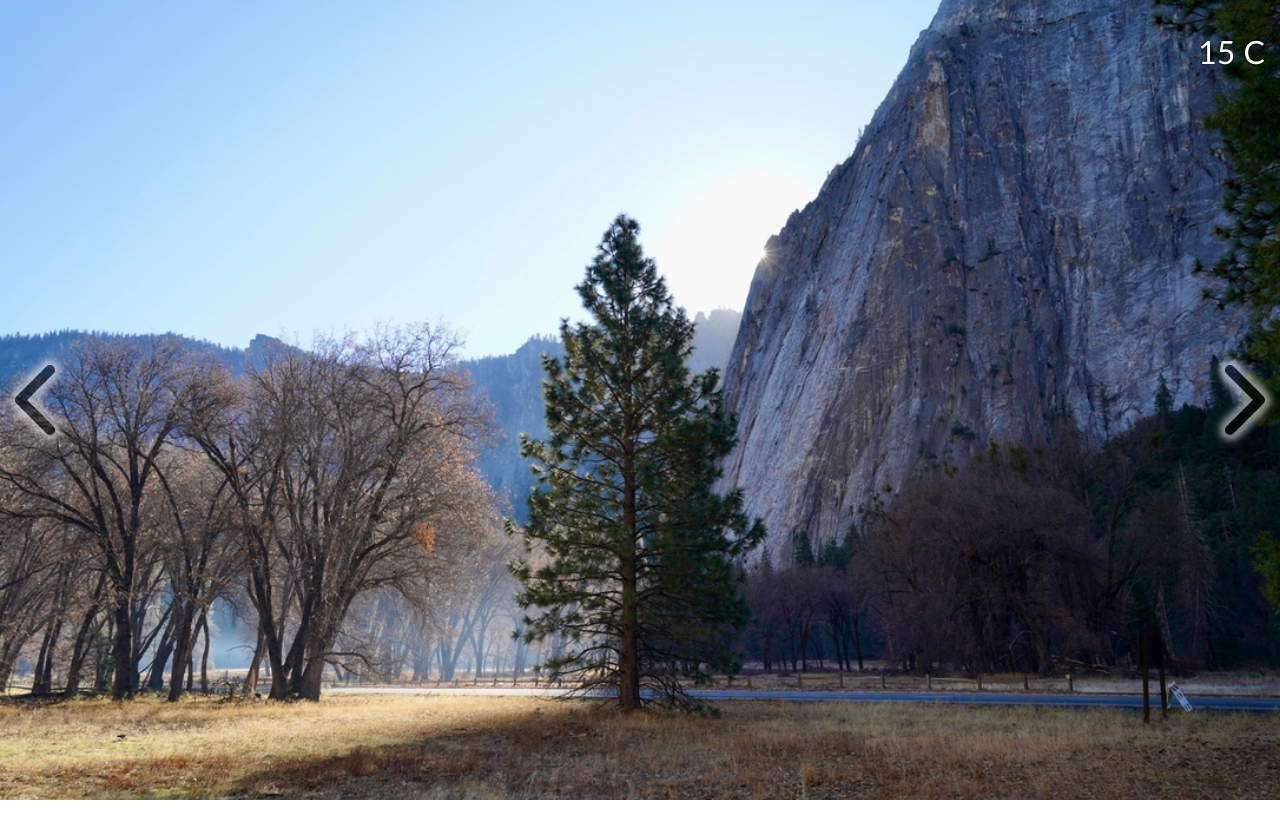
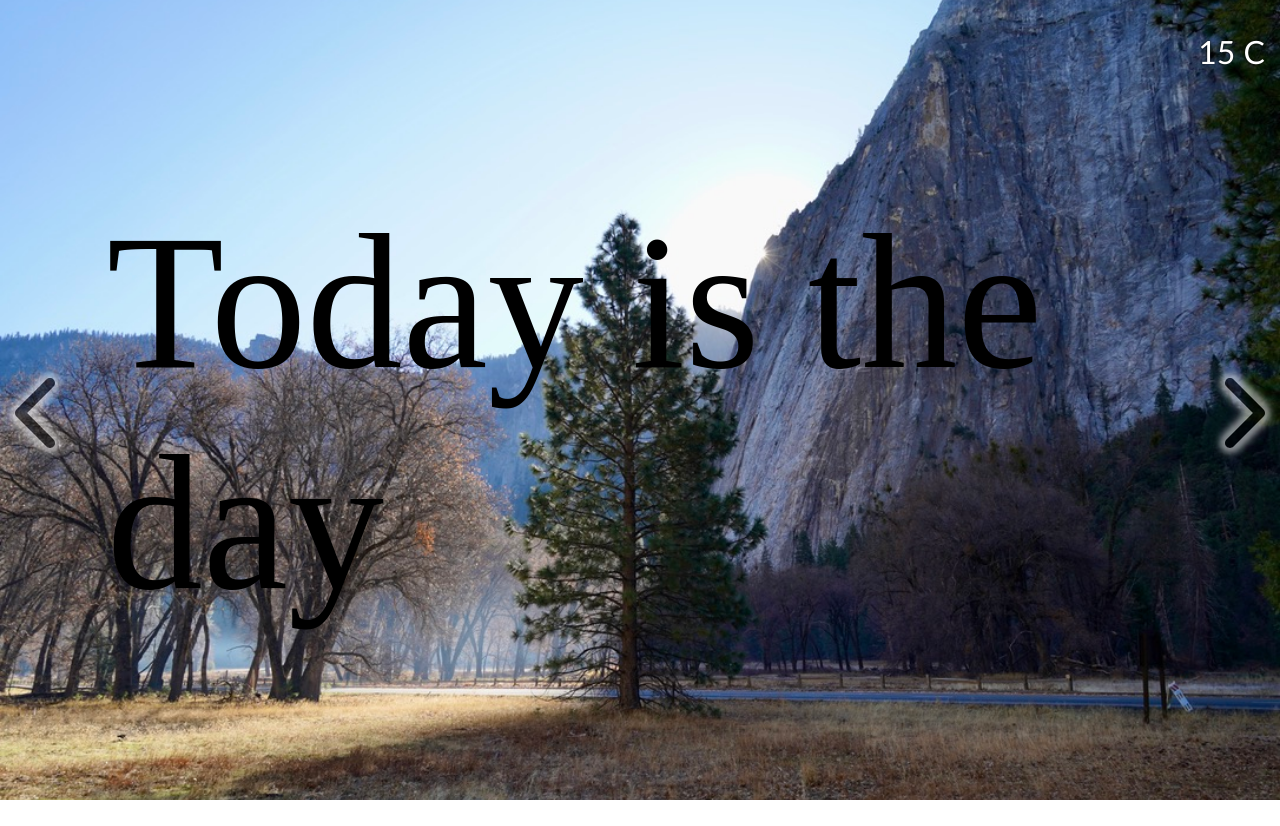
Before and after one commit to aleksandr-efimenko/inspirational-homepage, a React (Create React App) app: page / in a window 1280 px wide. Before the commit the page ends 800 px from the top, so only its background shows below. Built offline with nearby package versions, Linux system fonts and the light colour scheme.

Commit message:
create quote slice and component

```diff
--- a/src/App.css
+++ b/src/App.css
@@ -6,6 +6,7 @@
   height: 100vh;
   display: grid;
   grid-template-columns: repeat(12, 1fr);
+  grid-template-rows: repeat(6, 1fr);
   transition: background-image 0.5s;
 }
 
@@ -23,13 +24,15 @@
 }
 
 .slide-btn-container-right{
+  grid-row: 1 / 7;
   display: flex;
   justify-content: flex-end;
   margin-right: 15px;
   grid-column: 12;
-  grid-row: 1;
+
 }
 .slide-btn-container-left {
+  grid-row: 1 / 7;
   display: flex;
   justify-content: flex-start;
   margin-left: 15px;
@@ -44,3 +47,9 @@
   font-size: 2rem;
   font-family:'Gill Sans', 'Gill Sans MT', Calibri, 'Trebuchet MS', sans-serif
 }
+
+.quote-container {
+  grid-row: 6 / 7;
+  grid-column: 2 / 11;
+  font-size: 15vw;
+}
--- a/src/App.tsx
+++ b/src/App.tsx
@@ -5,6 +5,7 @@ import { FontAwesomeIcon } from '@fortawesome/react-fontawesome';
 import { useAppDispatch, useAppSelector } from './app/hooks';
 import { getNextBg, getPreviousBg, selectBackground } from './features/background/backgroundSclice';
 import Weather from './features/weather/Weather';
+import Quote from './features/quotes/Quote';
 
 library.add(faChevronLeft, faChevronRight);
 
@@ -30,6 +31,7 @@ function App() {
       <div className='slide-btn-container-right'>
         <FontAwesomeIcon onClick={handleNextBg} className='slide-btn ' size={'5x'} icon={['fas', 'chevron-right']} />
       </div>
+      <Quote />
     </div >
   );
 }
--- a/src/app/store.ts
+++ b/src/app/store.ts
@@ -2,12 +2,14 @@ import { configureStore, ThunkAction, Action } from '@reduxjs/toolkit';
 import counterReducer from '../features/counter/counterSlice';
 import backgroundReducer from '../features/background/backgroundSclice';
 import weatherReducer from '../features/weather/weatherSlice';
+import quoteReducer from '../features/quotes/quoteSlice';
 
 export const store = configureStore({
   reducer: {
     counter: counterReducer,
     background: backgroundReducer,
-    weather: weatherReducer
+    weather: weatherReducer,
+    quote: quoteReducer
   },
 });
 
--- a/src/features/background/backgroundSclice.ts
+++ b/src/features/background/backgroundSclice.ts
@@ -2,6 +2,7 @@ import { createSlice } from "@reduxjs/toolkit";
 import IMG1 from '../../images/background-1.jpg';
 import IMG2 from '../../images/background-2.jpg';
 import IMG3 from '../../images/background-3.jpg';
+import { RootState } from "../../app/store";
 
 export interface BackgroundState {
     imageSources: string[];
@@ -32,7 +33,7 @@ export const backgroundSclice = createSlice({
     }
 })
 
-export const selectBackground = (state: { background: { currentImg: string; }; })  => state.background.currentImg;
+export const selectBackground = (state: RootState)  => state.background.currentImg;
 
 export const { getNextBg, getPreviousBg } = backgroundSclice.actions;
 
--- /dev/null
+++ b/src/features/quotes/Quote.tsx
@@ -0,0 +1,13 @@
+import React from 'react'
+import { useAppSelector } from '../../app/hooks'
+import { selectQuote } from './quoteSlice'
+
+
+export default function Quote() {
+    const quote = useAppSelector(selectQuote);
+    return (
+        <div className='quote-container'>
+            <p>{quote}</p>
+        </div>
+    )
+}
--- /dev/null
+++ b/src/features/quotes/quoteSlice.ts
@@ -0,0 +1,29 @@
+import { createSlice } from "@reduxjs/toolkit";
+import { RootState } from "../../app/store";
+
+export interface QuotesState {
+    quoteText: string
+}
+
+const initialState: QuotesState = {
+    quoteText: 'Today is the day'
+}
+
+export const quotesSlice = createSlice({
+    name: 'quote',
+    initialState: initialState,
+    reducers: {
+        getNewQuote: (state) => {
+
+        }
+    },
+    extraReducers: (builder) => {
+
+    }
+})
+
+export const selectQuote = (state: RootState) => state.quote.quoteText;
+
+export const { getNewQuote } = quotesSlice.actions;
+
+export default quotesSlice.reducer;
--- a/src/features/weather/weatherSlice.ts
+++ b/src/features/weather/weatherSlice.ts
@@ -1,4 +1,5 @@
 import { createSlice } from "@reduxjs/toolkit";
+import { RootState } from "../../app/store";
 
 export interface WeatherState {
     currentWeather: string;
@@ -21,7 +22,7 @@ export const weatherSlice = createSlice({
     }
 });
 
-export const selectWeather = (state: { weather: { currentWeather: any; }; }) => state.weather.currentWeather;
+export const selectWeather = (state: RootState) => state.weather.currentWeather;
 
 export const { getWeather } = weatherSlice.actions;
 
```
